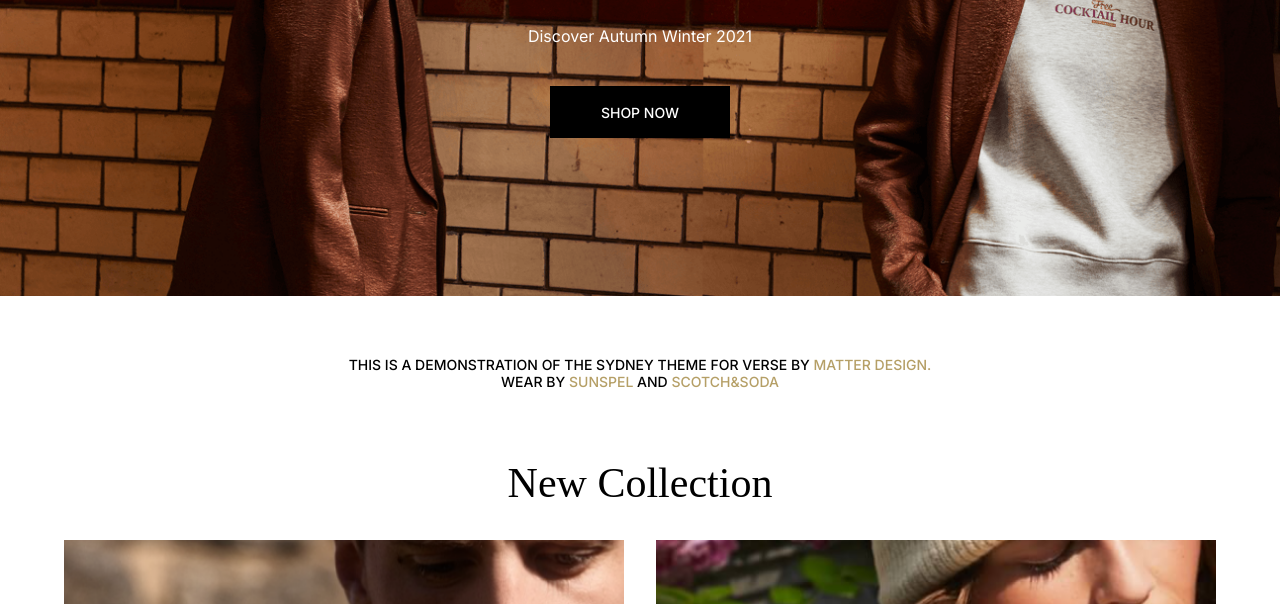
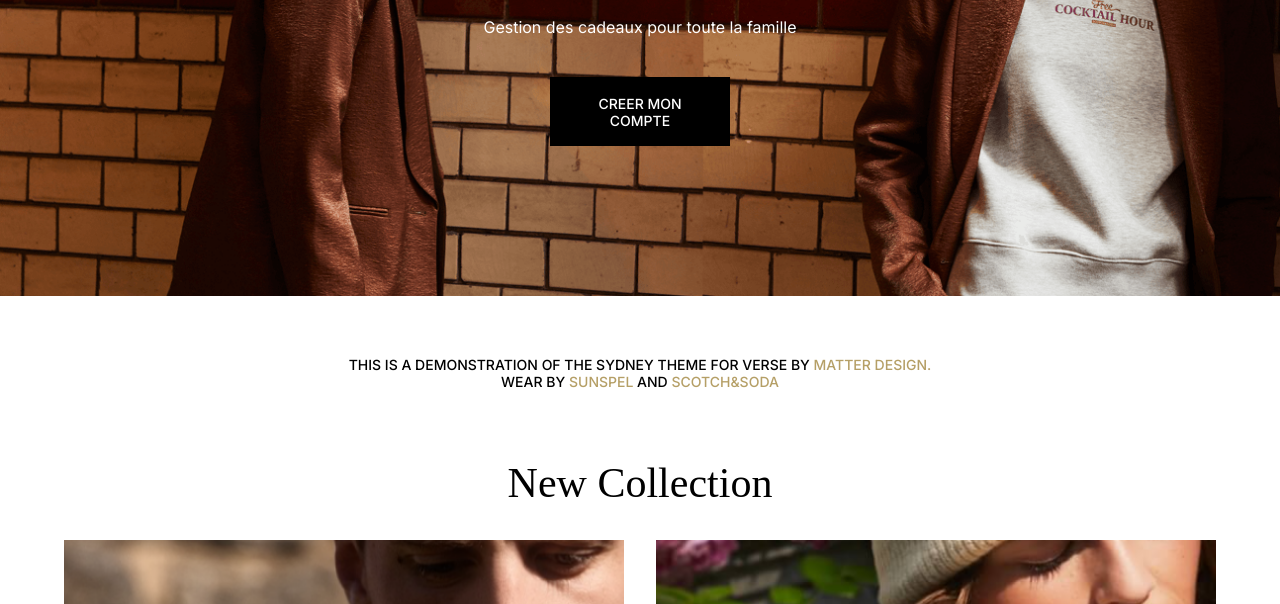
Before and after one commit to ferdegje/nokdo, a Gatsby site in the folder packages/frontend/: page / in a window 1280 px wide. Shown: the part 496-1100 px from the top of the page. Built offline with nearby package versions, Linux system fonts and the light colour scheme; Gatsby itself is replaced by a stand-in of ours; a web font is replaced by a local one.

Commit message:
Homepage includes a hero tile that takes user to registration

```diff
--- a/packages/frontend/src/pages/index.js
+++ b/packages/frontend/src/pages/index.js
@@ -21,7 +21,7 @@ const IndexPage = () => {
   const blogData = generateMockBlogData(3);
 
   const goToShop = () => {
-    navigate('/shop');
+    navigate('/signup');
   };
 
   return (
@@ -30,9 +30,9 @@ const IndexPage = () => {
       <Hero
         maxWidth={'500px'}
         image={'/banner1.png'}
-        title={'Essentials for a cold winter'}
-        subtitle={'Discover Autumn Winter 2021'}
-        ctaText={'shop now'}
+        title={'Bienvenue dans vos cadeaux'}
+        subtitle={'Gestion des cadeaux pour toute la famille'}
+        ctaText={'Creer mon compte'}
         ctaAction={goToShop}
       />
 
```
